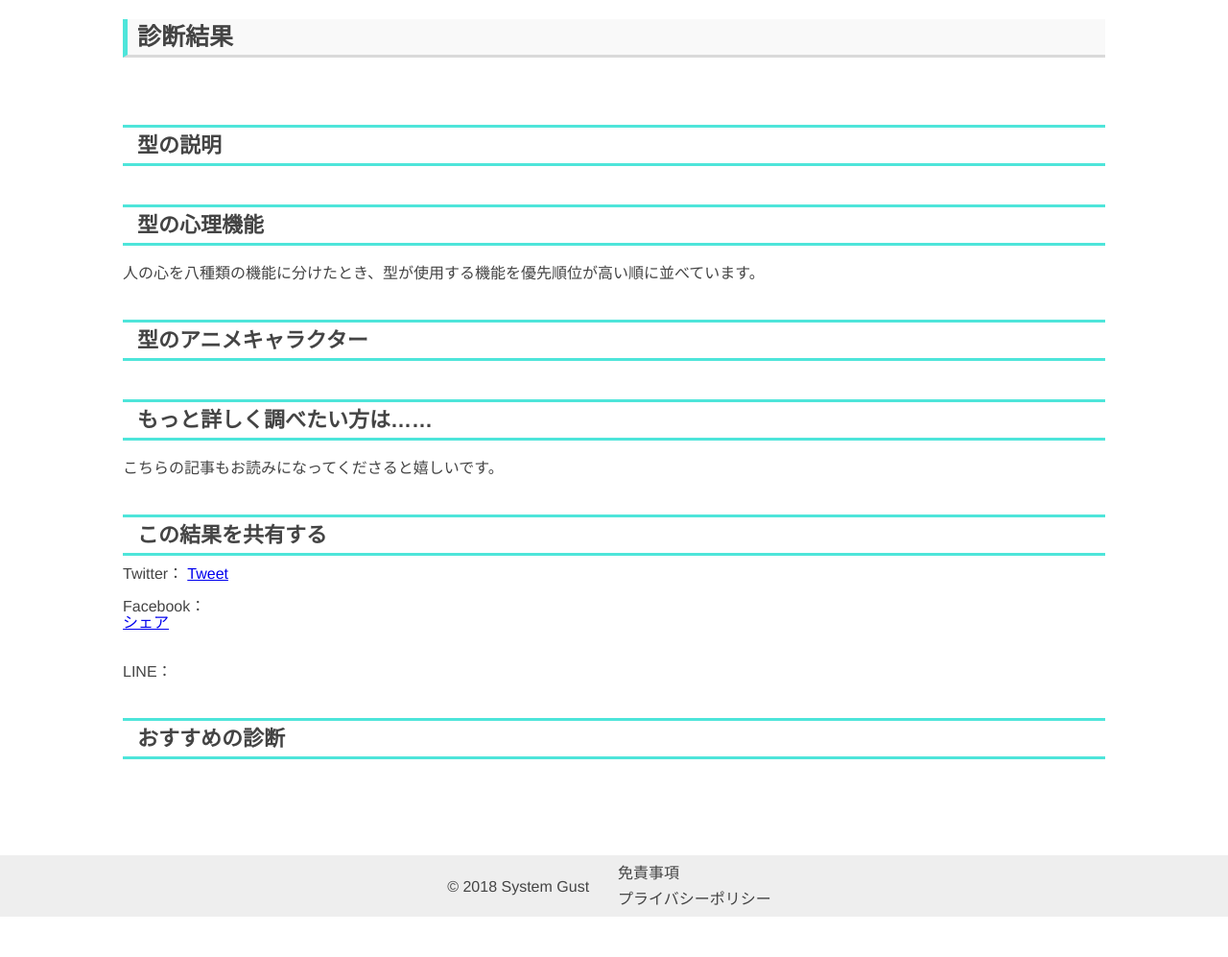
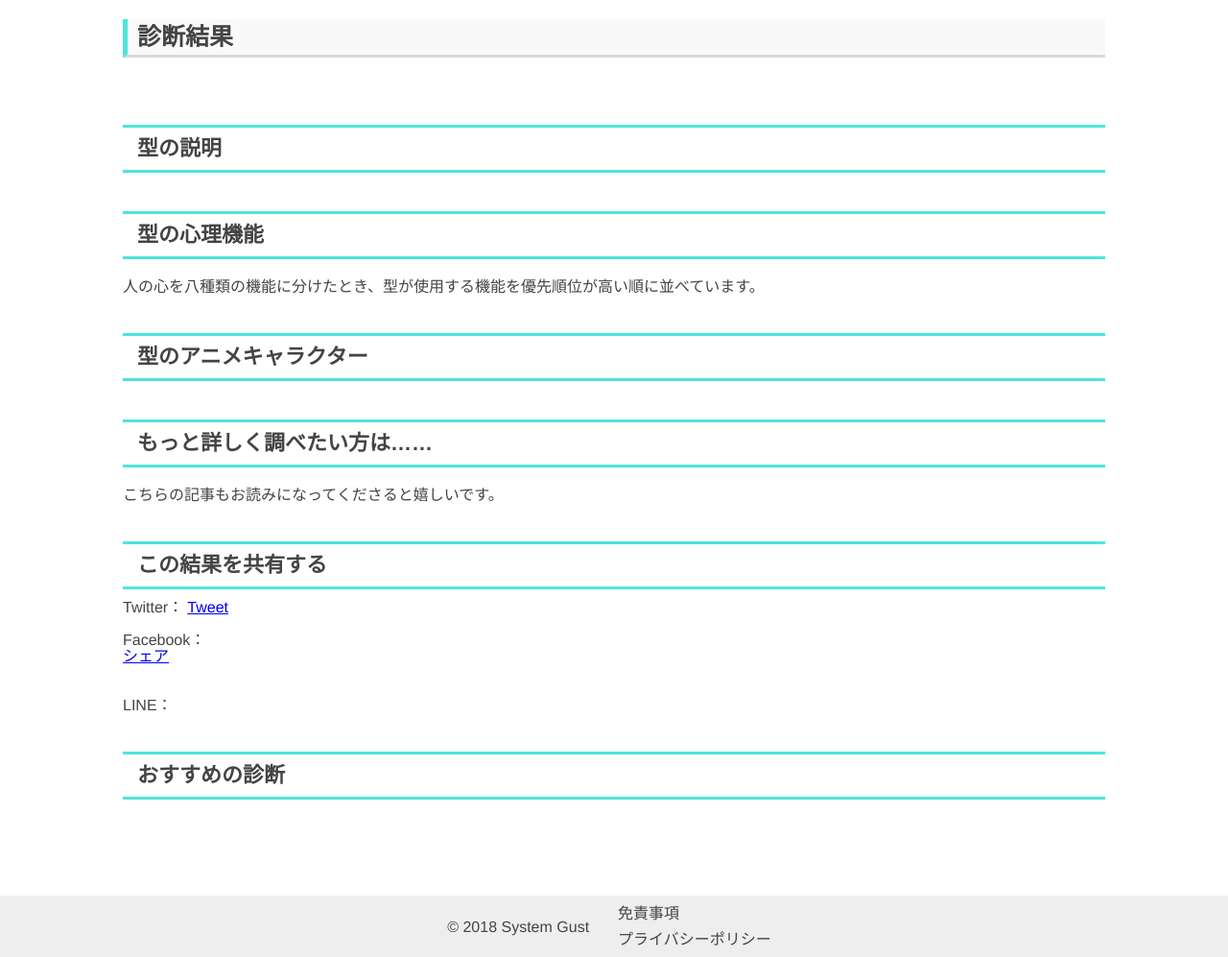
Before and after one commit to noots-val/shindan_dev, a Django app: template templates/sixteen/basic_result.html in a window 1280 px wide. Shown: the part 80-1077 px from the top of the page at 96% size. Before the commit the page ends 1035 px from the top, so only its background shows below. Run offline with Django 3.2, Linux system fonts and the light colour scheme; the template is opened without the code that fills it, so the values that code supplies are empty; some libraries are stand-ins or nearby versions; some web fonts are replaced.

Commit message:
h2タグの行高さ見直し（スマホで改行が入ると文字が重なる）

```diff
--- a/static/shindan/css/atoms/label.css
+++ b/static/shindan/css/atoms/label.css
@@ -37,6 +37,7 @@
 .h2_label {
   padding: 1rem 0 1rem 1.5rem;
   font-size: 2.2rem;
+  line-height: 2.4rem;
   border-top: solid 3px #4ee5da;
   border-bottom: solid 3px #4ee5da;
 }
```
